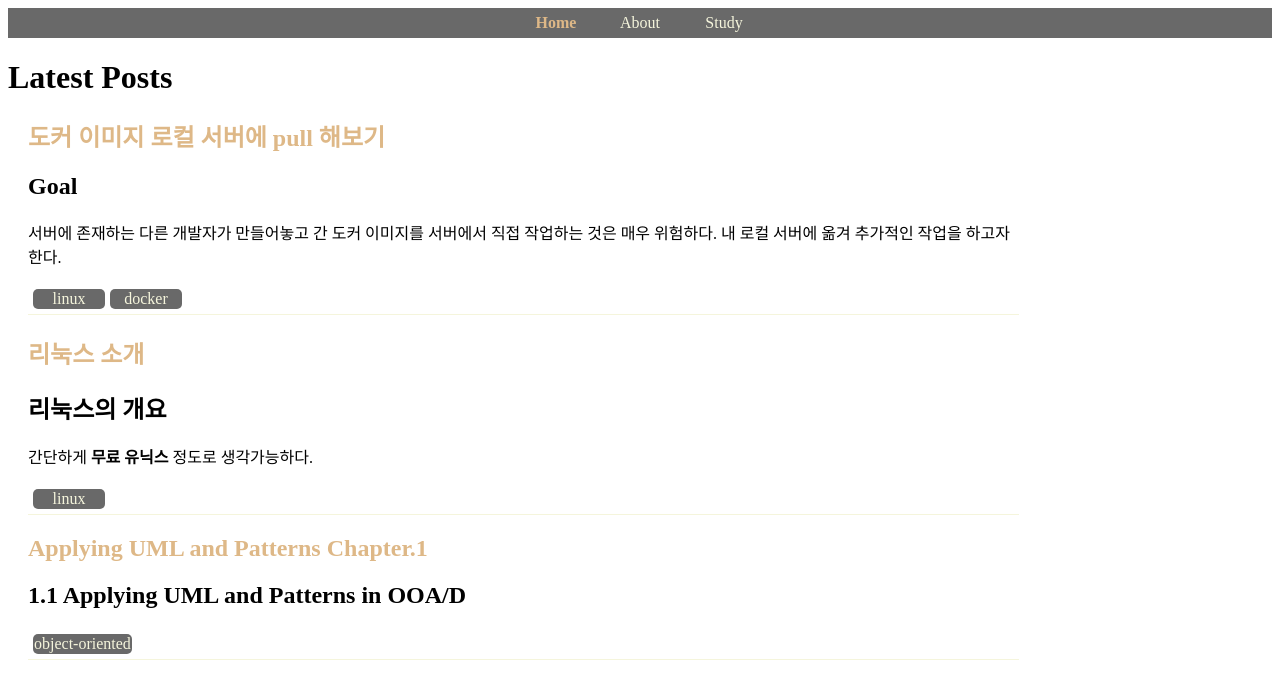
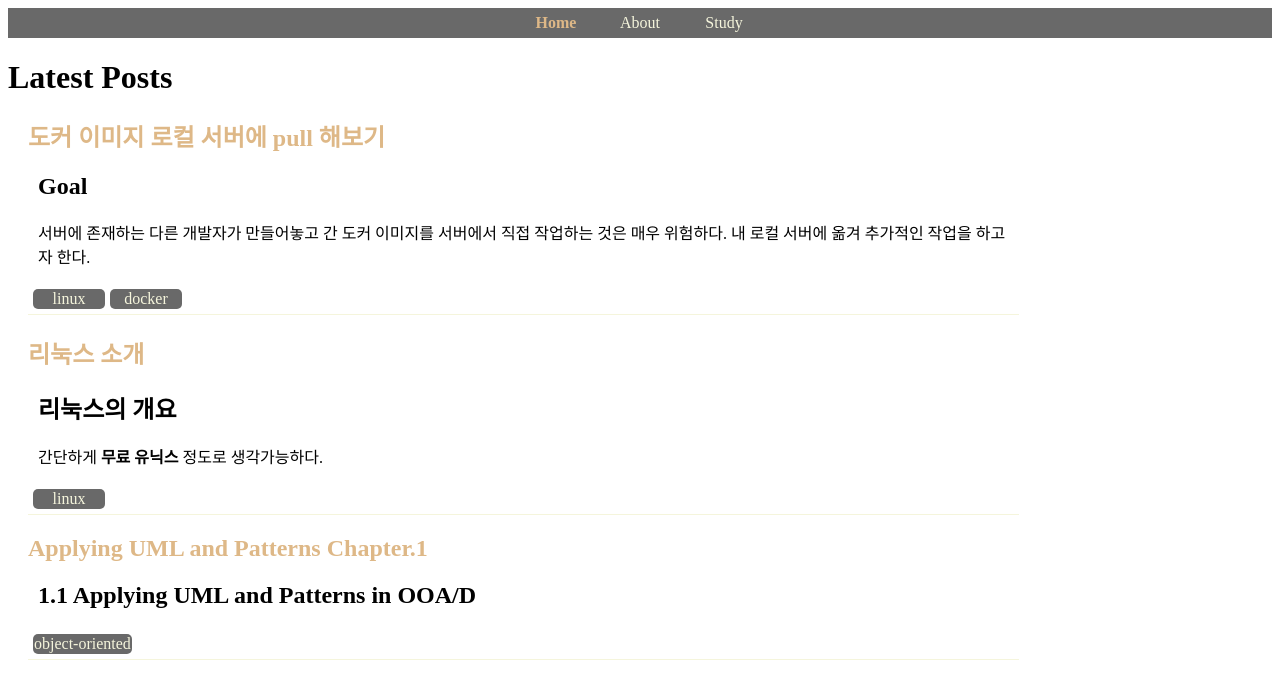
Before and after one commit to BreadKey/breadkey.github.io, a Jekyll site: the page built from index.html, in a window 1280 px wide. Shown: the top 699 px of the page. Built offline with Jekyll 4.4.1, drawn with Linux system fonts in a browser that asks for light colours.

Commit message:
포스트 요약 제목과 본문 구분 잘가도록 변경

```diff
--- a/_includes/post_summary.html
+++ b/_includes/post_summary.html
@@ -1,3 +1,3 @@
 <h2><a id="post-title" href="{{ post.url }}">{{ post.title }}</a></h2>
-<p>{{ post.excerpt }}</p>
+<div style="margin: 10px;">{{ post.excerpt }}</div>
 {% include post_tag.html %}
```
